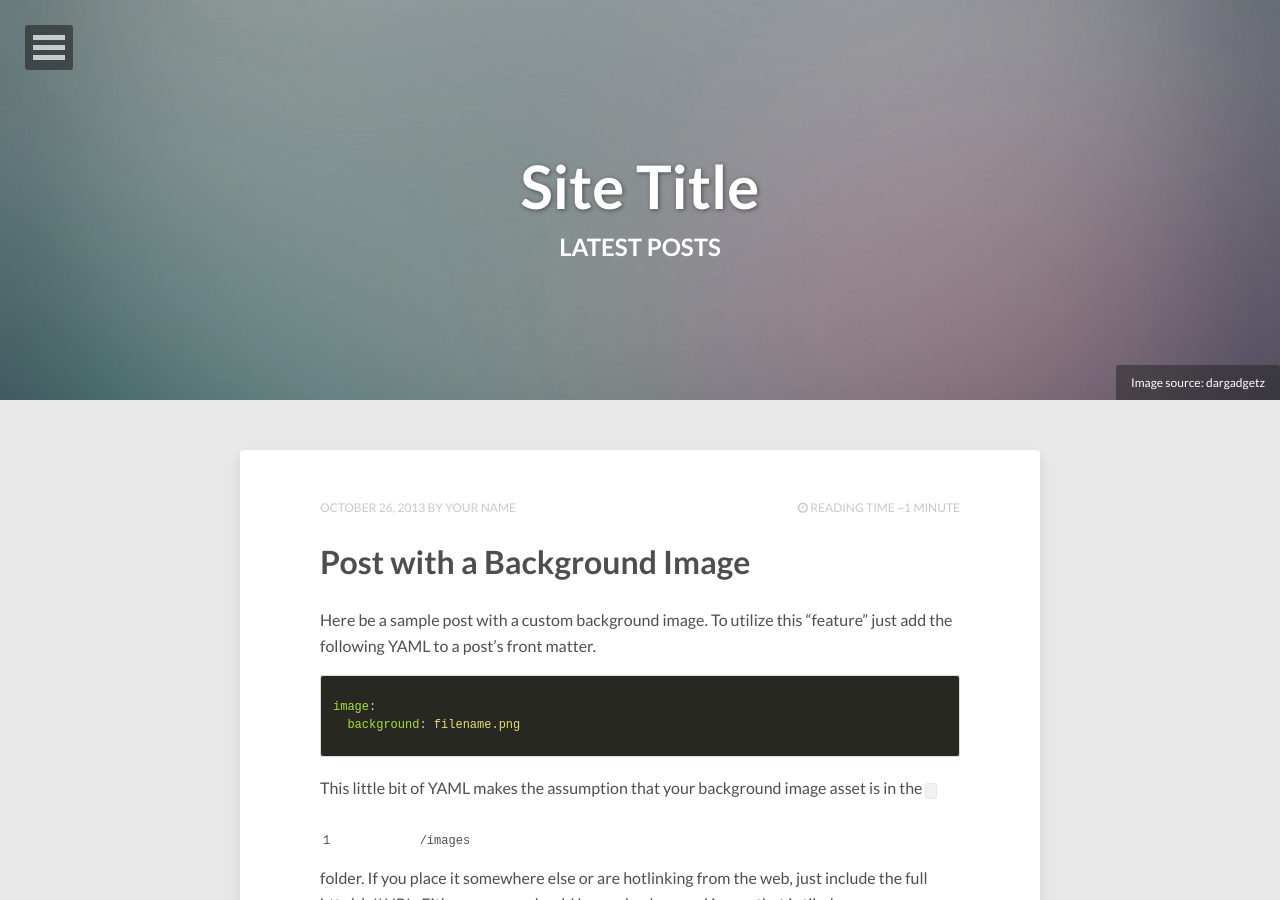
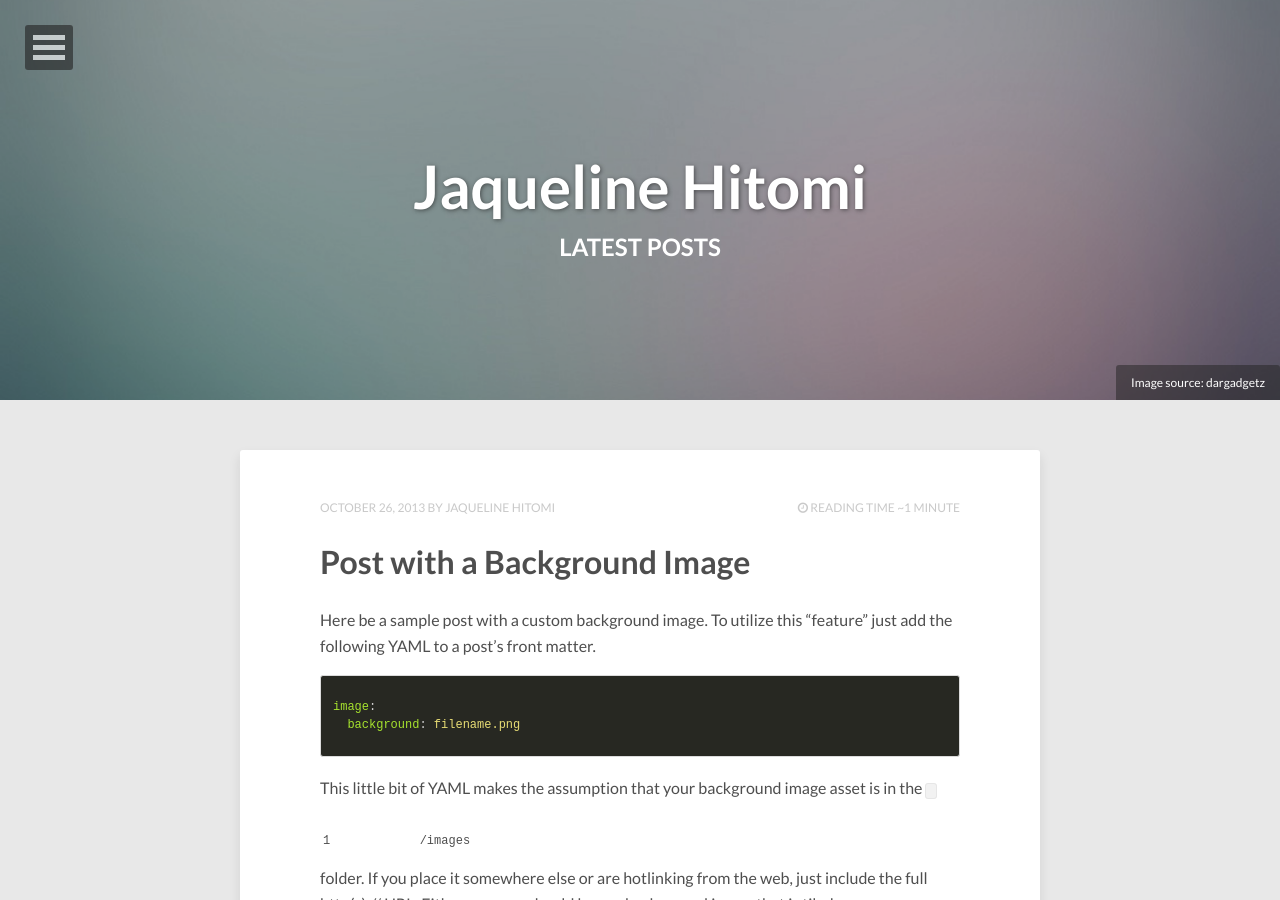
Before and after one commit to jfunatsu/jfunatsu.github.io, a Jekyll site: the page built from index.html, in a window 1280 px wide and 900 px high. Built offline with Jekyll 4.4.1, drawn with Linux system fonts in a browser that asks for light colours; nearby versions of some CDN libraries; the list of posts is cut into pages by our own code; some of the changed text lies outside the part shown.

Commit message:
Update _config.yml

```diff
--- a/_config.yml
+++ b/_config.yml
@@ -1,5 +1,5 @@
-title:            Site Title
-description:      Describe your website here.
+title:            Jaqueline Hitomi
+description:      Architectural Robotics Summer 2016
 disqus_shortname:
 reading_time:     true
 words_per_minute: 200
@@ -9,10 +9,10 @@ url:
 
 # Owner/author information
 owner:
-  name:           Your Name
+  name:           Jaqueline Hitomi
   avatar:         avatar.jpg
-  bio:            "Your bio goes here. It shouldn't be super long but a good sentence or two should suffice."
-  email:          you@email.com
+  bio:            "Brazilian. Architecture student at Illinois Institute of Technology"
+  email:          jfunatsu@hawk.iit.edu
   # Social networking links used in footer. Update and remove as you like.
   twitter:
   facebook:
```
